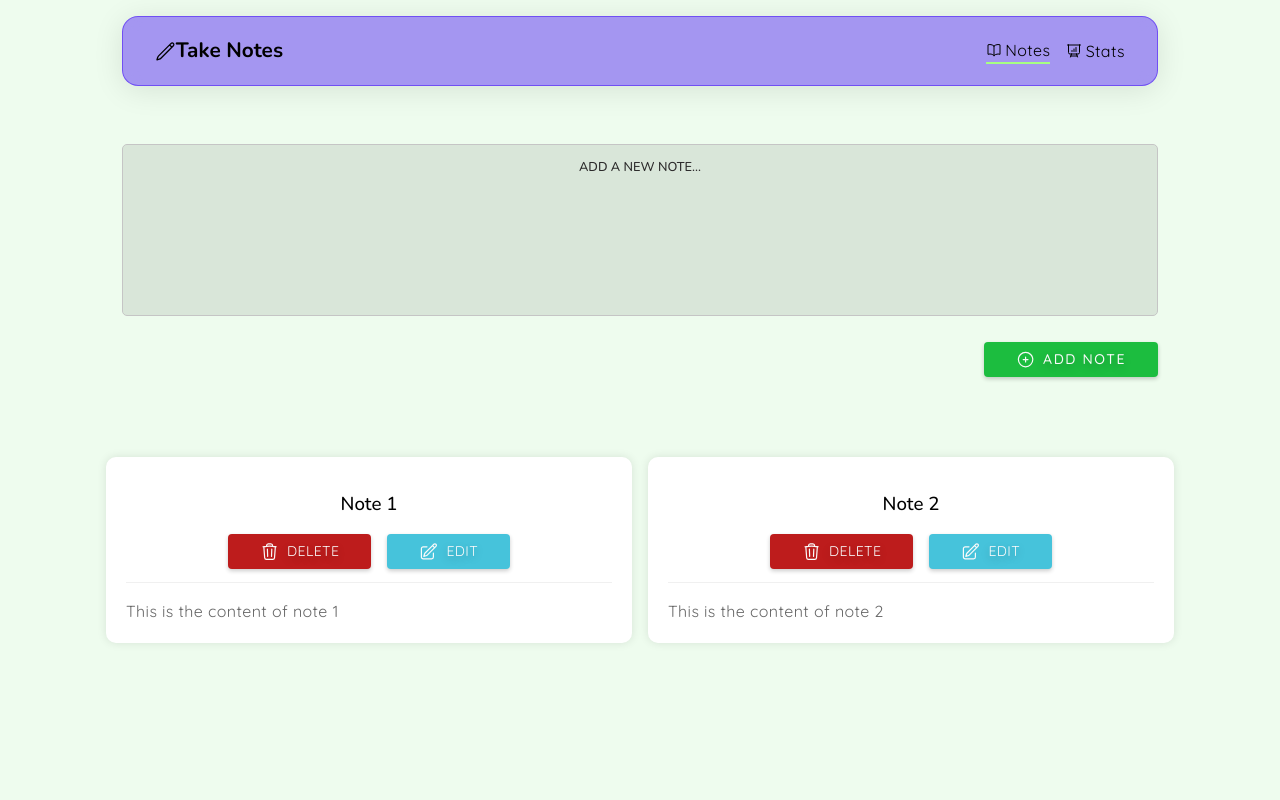
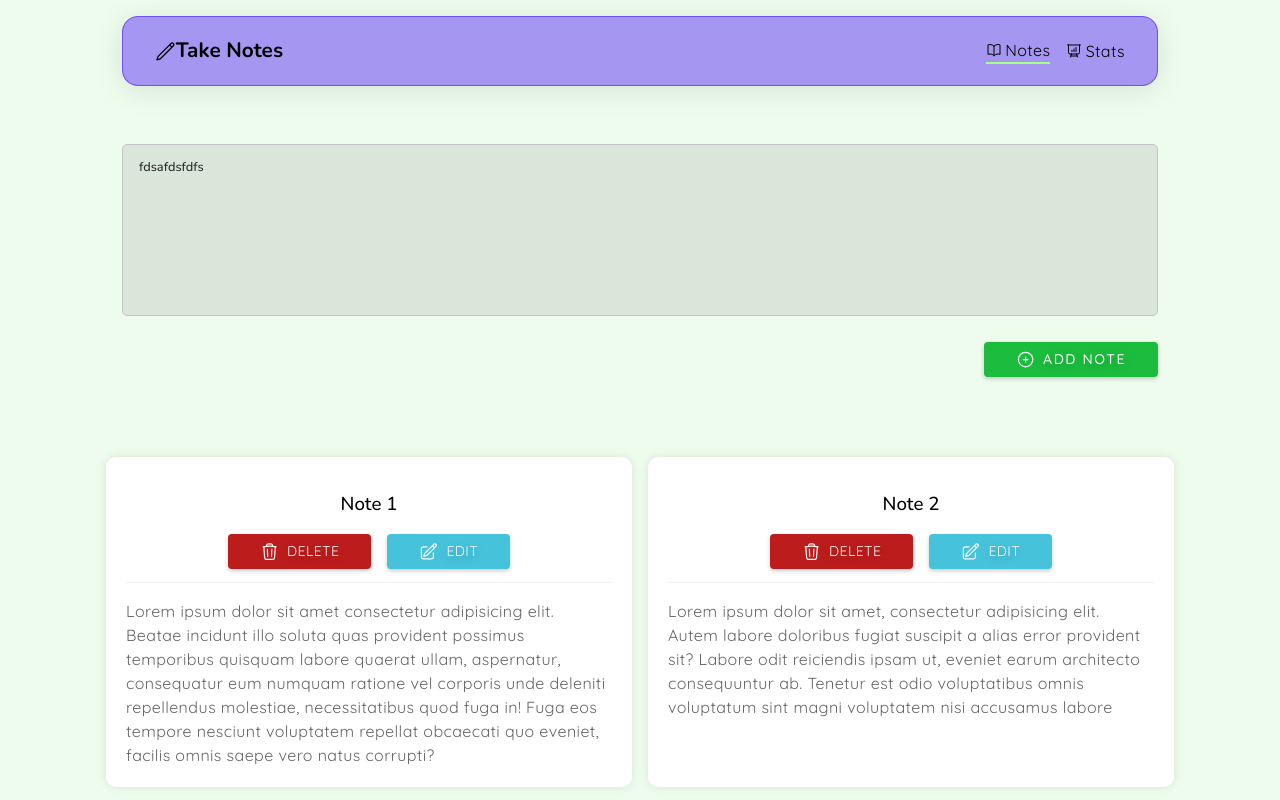
Before and after one commit to fdasabino/take_notes_vue_app, a Vue app: page /#/ in a window 1280 px wide. Shown: the top 800 px of the page. Built offline with nearby package versions, Linux system fonts and the light colour scheme.

Commit message:
Update InputComponent.vue and ViewNotes.vue with new changes

```diff
--- a/src/components/Layout/Input/InputComponent.vue
+++ b/src/components/Layout/Input/InputComponent.vue
@@ -1,7 +1,8 @@
 <script setup lang="ts">
-import { computed, defineProps } from "vue";
-import "./InputComponent.scss"; // Adjust the path as necessary
+import { computed, defineEmits, defineProps, ref, watch } from "vue";
+import "./InputComponent.scss"; // Ensure the path to your SCSS file is correct
 
+// Define the props the component accepts
 const props = defineProps({
     icon: String,
     name: String,
@@ -16,40 +17,62 @@ const props = defineProps({
     touched: Boolean,
     onChange: Function,
     onBlur: Function,
-    csrfToken: String,
     providers: Object,
-    callbackUrl: String,
+    modelValue: String, // Accepting modelValue for v-model compatibility
 });
 
+// Define what events this component can emit
+const emit = defineEmits(["update:modelValue"]);
+
+// Reactive reference for the input value
+const inputValue = ref(props.modelValue);
+
+// Watch for external changes to modelValue and update the local input value
+watch(
+    () => props.modelValue,
+    (newValue) => {
+        if (newValue !== inputValue.value) {
+            inputValue.value = newValue;
+        }
+    }
+);
+
+// Emit changes to update the parent component's v-model binding
+const handleInput = (event: any) => {
+    emit("update:modelValue", event.target.value);
+};
+
+// Compute the wrapper class names based on the error and touched states
 const wrapperClassName = computed(() => [
-    "form_input", // Adjust with actual class for base input
-    props.error && props.touched ? "wrapper_error" : "", // Adjust with actual class for error state
+    "form_input",
+    props.error && props.touched ? "wrapper_error" : "",
 ]);
 
-const inputClassName = computed(() => [
-    props.error && props.touched ? "input_error" : "", // Adjust with actual class for error state
-]);
+// Compute the input class names similarly
+const inputClassName = computed(() => [props.error && props.touched ? "input_error" : ""]);
 
+// Compute the placeholder text, showing errors if touched
 const resolvedPlaceholder = computed(() =>
     props.error && props.touched ? props.error : props.placeholder
 );
 
-const inputProps = computed(() => ({
-    ...props,
-    onInput: props.onChange, // Vue uses `v-on:input` instead of `onChange`
-    onBlur: props.onBlur,
-}));
-
 // Determine whether to render an input or a textarea based on the type prop
 const inputOrTextareaComponent = computed(() => (props.type === "textarea" ? "textarea" : "input"));
+
+const inputProps = computed(() => ({
+    onInput: handleInput, // Handle input event
+    onBlur: props.onBlur, // Pass onBlur handler if provided
+}));
 </script>
 
 <template>
     <div :class="wrapperClassName">
-        <!-- Placeholder for Icon Rendering -->
+        <!-- Use a dynamic component to switch between input and textarea -->
         <component
             :is="inputOrTextareaComponent"
             v-bind="inputProps"
+            :value="inputValue"
+            @input="handleInput"
             :placeholder="resolvedPlaceholder"
             :class="inputClassName" />
     </div>
--- a/src/views/ViewNotes/ViewNotes.vue
+++ b/src/views/ViewNotes/ViewNotes.vue
@@ -4,13 +4,47 @@ import ButtonComponent from "@/components/Layout/Button/ButtonComponent.vue";
 import InputComponent from "@/components/Layout/Input/InputComponent.vue";
 import NoteCardComponent from "@/components/Layout/NoteCard/NoteCardComponent.vue";
 import { PlusCircleIcon } from "@heroicons/vue/24/outline";
+import { ref } from "vue";
 import "./ViewNotes.scss";
+
+// constants
+const notes = ref([
+    {
+        id: "1",
+        title: "Note 1",
+        content:
+            "Lorem ipsum dolor sit amet consectetur adipisicing elit. Beatae incidunt illo soluta quas provident possimus temporibus quisquam labore quaerat ullam, aspernatur, consequatur eum numquam ratione vel corporis unde deleniti repellendus molestiae, necessitatibus quod fuga in! Fuga eos tempore nesciunt voluptatem repellat obcaecati quo eveniet, facilis omnis saepe vero natus corrupti?",
+    },
+    {
+        id: "2",
+        title: "Note 2",
+        content:
+            "Lorem ipsum dolor sit amet, consectetur adipisicing elit. Autem labore doloribus fugiat suscipit a alias error provident sit? Labore odit reiciendis ipsam ut, eveniet earum architecto consequuntur ab. Tenetur est odio voluptatibus omnis voluptatum sint magni voluptatem nisi accusamus labore",
+    },
+    {
+        id: "3",
+        title: "Note 3",
+        content:
+            " Lorem ipsum dolor sit amet, consectetur adipisicing elit. Autem labore doloribus fugiat suscipit a alias error provident sit? Labore odit reiciendis ipsam ut, eveniet earum architecto consequuntur ab.",
+    },
+    {
+        id: "4",
+        title: "Note 4",
+        content: "This is the content of note 2",
+    },
+]);
+
+//refs
+const newNote = ref("fdsafdsfdfs");
+console.log(newNote.value);
+// methods
 </script>
 
 <template>
     <div class="notes">
         <div class="notes__input">
             <InputComponent
+                v-model="newNote"
                 type="textarea"
                 placeholder="Add a new note..." />
 
@@ -24,15 +58,11 @@ import "./ViewNotes.scss";
         </div>
         <div class="notes__list">
             <NoteCardComponent
-                :key="1"
-                :title="'Note 1'"
-                :content="'This is the content of note 1'"
-                :id="'1'" />
-            <NoteCardComponent
-                :key="2"
-                :title="'Note 2'"
-                :content="'This is the content of note 2'"
-                :id="'2'" />
+                v-for="note in notes"
+                :id="note.id"
+                :key="note.id"
+                :title="note.title"
+                :content="note.content" />
         </div>
     </div>
 </template>
```
